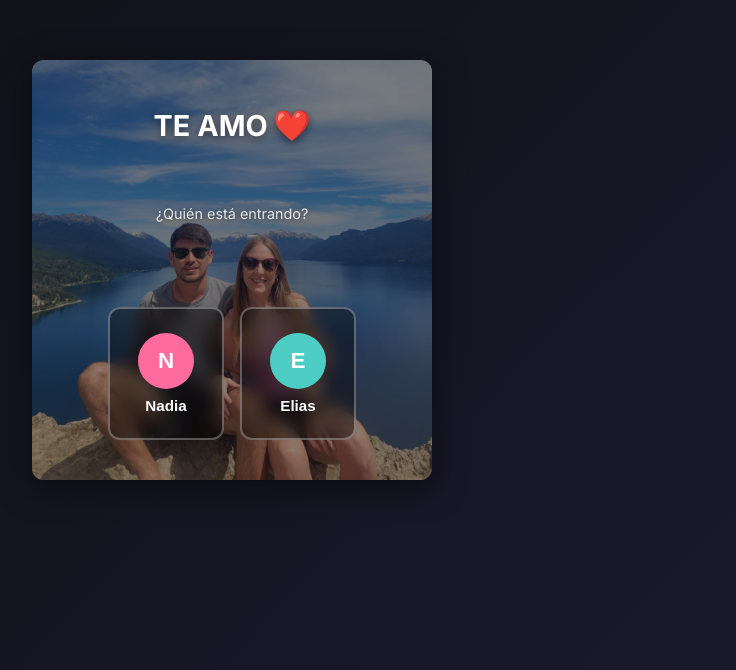
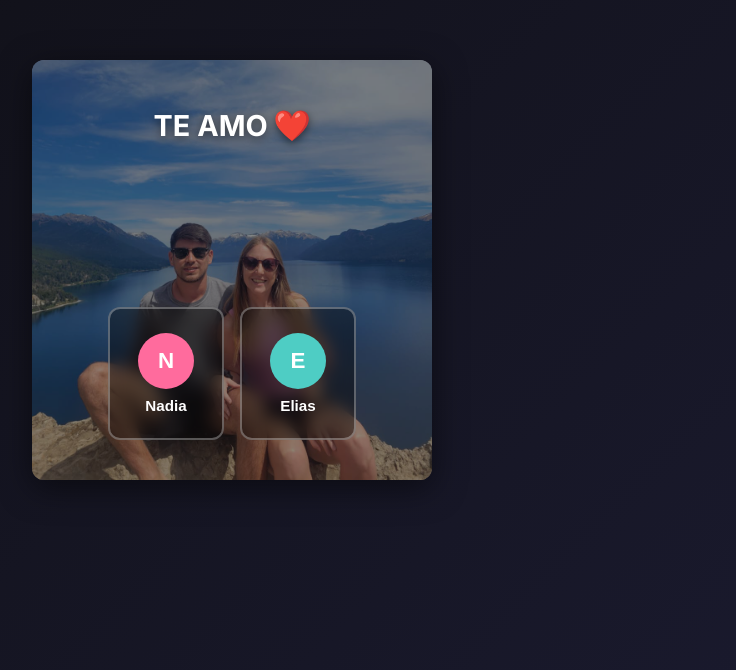
Before and after one commit to Eliasalen5/gastos-ingresos, a plain HTML site: page index.html in a window 1280 px wide. Shown: the part 130-800 px from the top of the page, without its empty margins (408-1144 px from the left). Drawn offline with nearby package versions, Linux system fonts and the light colour scheme.

Commit message:
fix: eliminar subtitulo login

```diff
--- a/index.html
+++ b/index.html
@@ -14,7 +14,6 @@
 <div class="login-screen active" id="login-screen">
     <div class="login-box">
         <h1 class="login-title">TE AMO <span class="heart">❤️</span></h1>
-        <p class="subtitle">¿Quién está entrando?</p>
         <div class="user-selection">
             <button class="user-btn" data-user="nadia">
                 <div class="avatar" style="background:var(--nadia)">N</div>
```
